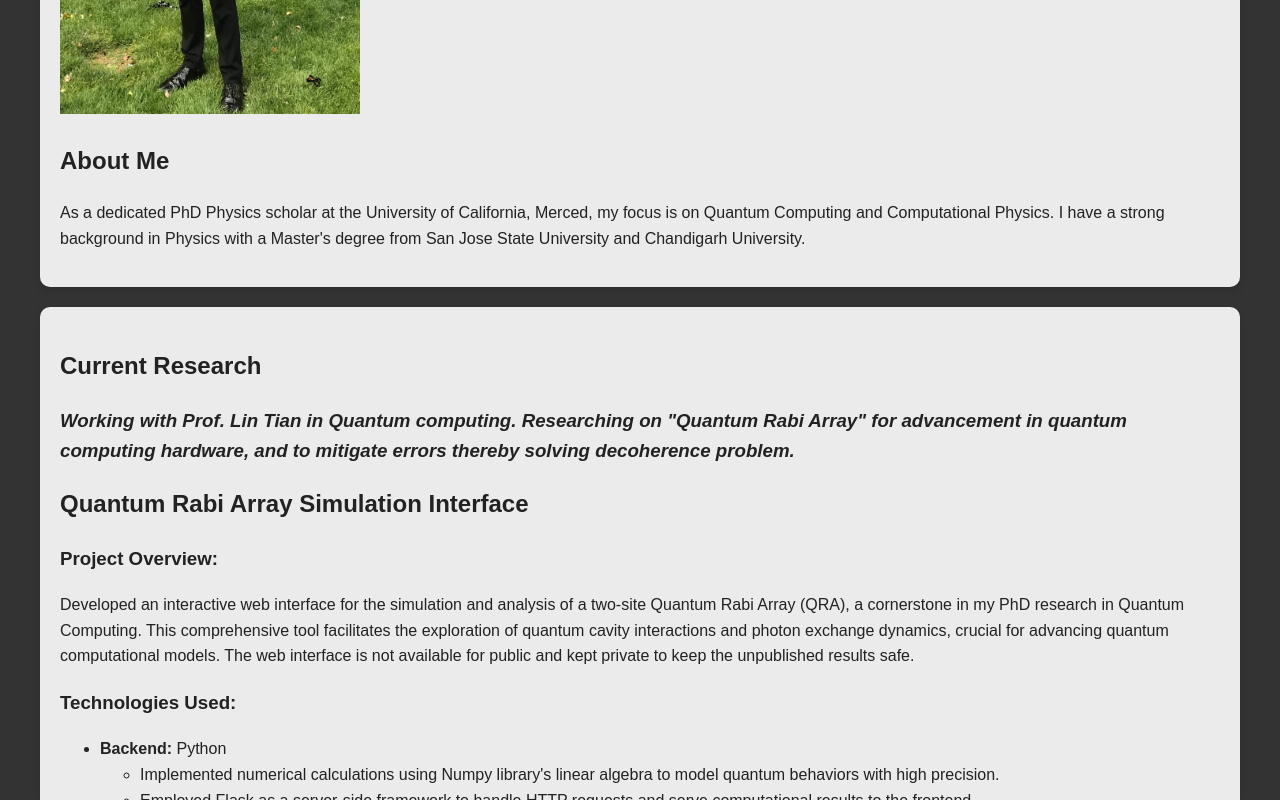
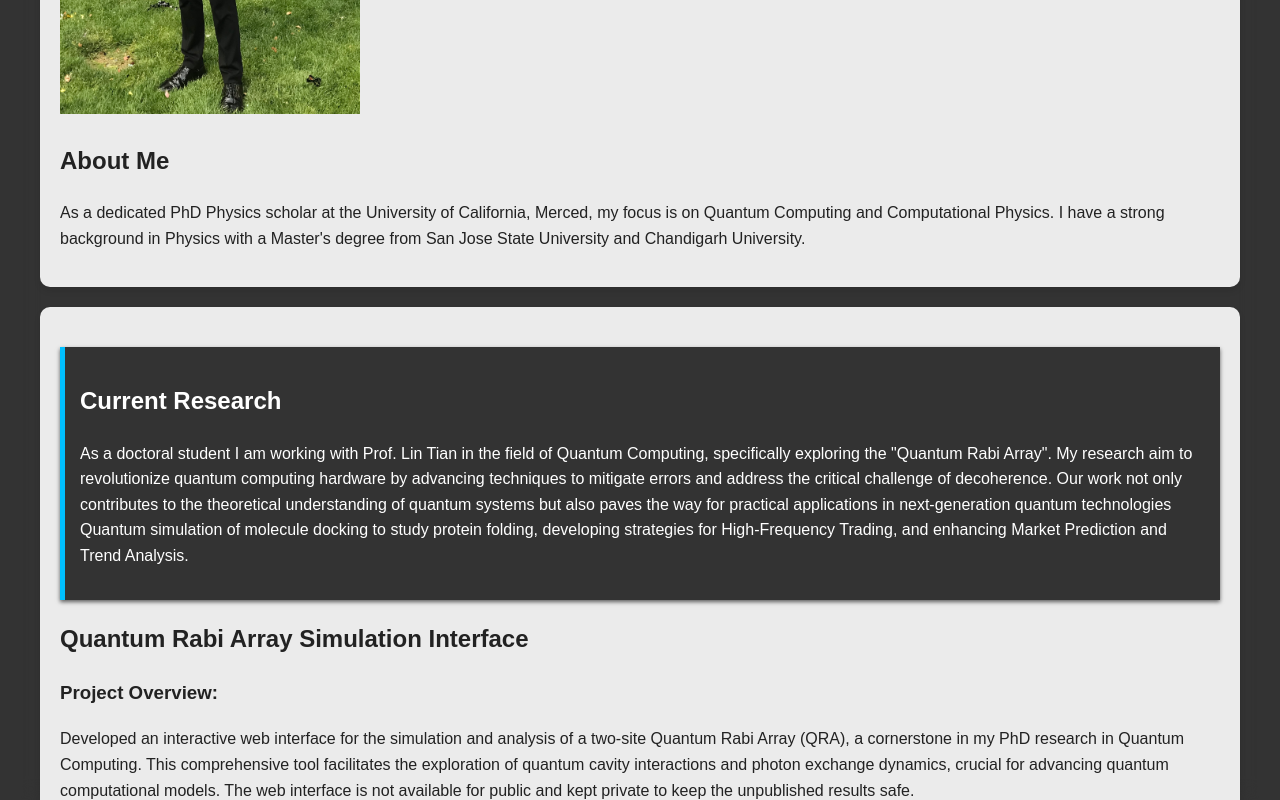
Before and after one commit to shivam1kamboj/Portfolio-Shivam, a plain HTML site: page index.html in a window 1280 px wide. Shown: the part 550-1350 px from the top of the page. Drawn offline with Linux system fonts and the light colour scheme.

Commit message:
Modified Current Research

```diff
--- a/index.html
+++ b/index.html
@@ -28,9 +28,15 @@ Physics. I have a strong background in Physics with a Master's degree from
 San Jose State University and Chandigarh University.</p>
     </section>
     <section id="Headline">
+        <div class="highlighted-description">
         <h2>Current Research</h2>
-        <h3><i>Working with Prof. Lin Tian in Quantum computing. Researching on "Quantum Rabi Array" for advancement
-            in quantum computing hardware, and to mitigate errors thereby solving decoherence problem.</i></h3>
+        <p>As a doctoral student I am working with Prof. Lin Tian in the field of Quantum Computing, specifically exploring the "Quantum Rabi Array".
+            My research aim to revolutionize quantum computing hardware by advancing techniques to mitigate errors and address the critical challenge
+            of decoherence. Our work not only contributes to the theoretical understanding of quantum systems but
+            also paves the way for practical applications in next-generation quantum technologies  Quantum simulation
+            of molecule docking to study protein folding, developing strategies for High-Frequency Trading, and enhancing
+            Market Prediction and Trend Analysis.</p>
+            </div>
     <h2>Quantum Rabi Array Simulation Interface</h2>
     <h3>Project Overview:</h3>
     <p>
--- a/style.css
+++ b/style.css
@@ -109,3 +109,12 @@ footer .icon {
         font-size: 14px;
     }
 }
+
+.highlighted-description {
+    background-color: #333333; /* Dark gray background */
+    color: #ffffff; /* White text for contrast */
+    border-left: 5px solid #00BFFF; /* Solid left border for emphasis */
+    padding: 15px; /* Padding around the text */
+    margin: 20px 0; /* Top and bottom margin */
+    box-shadow: 0 2px 4px rgba(0, 0, 0, 0.6); /* Subtle shadow for depth */
+}
```
